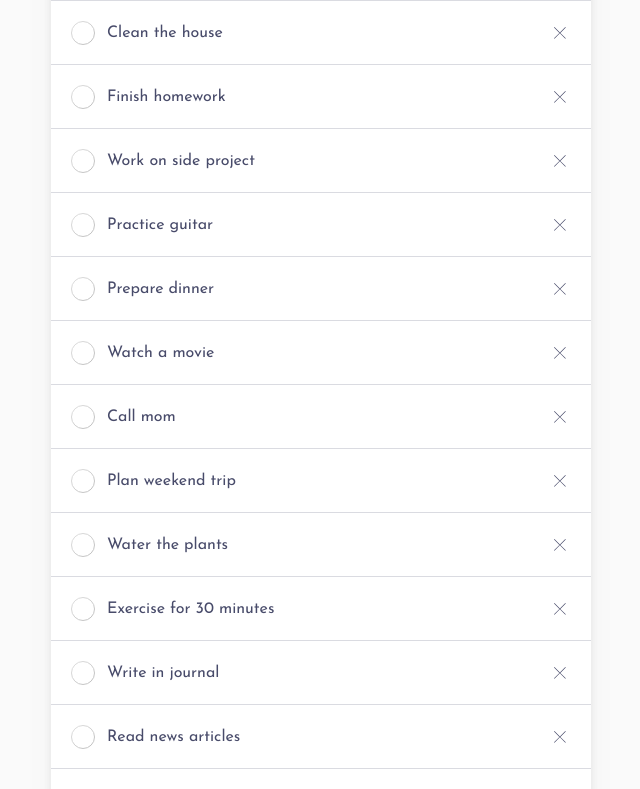
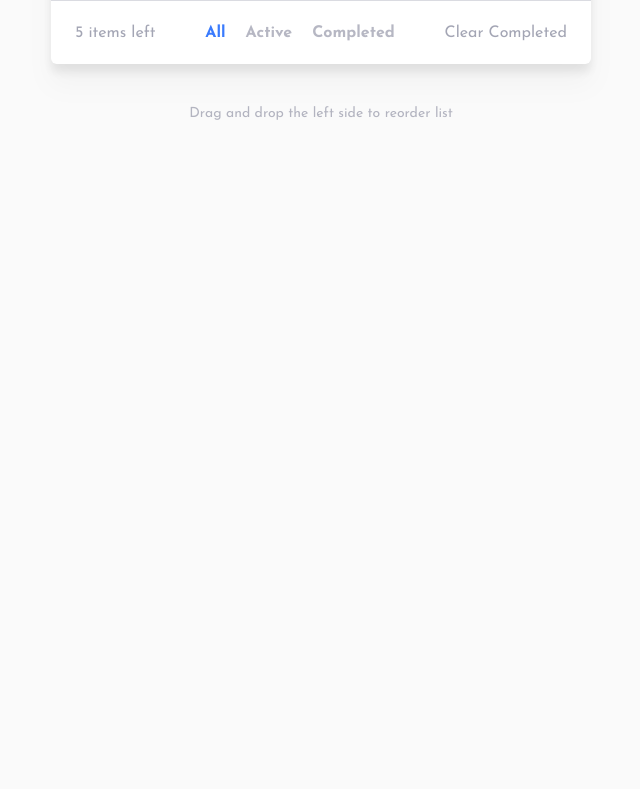
Before and after one commit to Hugo-Farias/fem-todo-app, a React (Vite) app: page / in a window 1280 px wide. Shown: the part 580-1369 px from the top of the page, without its empty margins (319-959 px from the left). After the commit the page ends 800 px from the top, so only its background shows below. Built offline with nearby package versions, Linux system fonts and the light colour scheme.

Commit message:
saving list to storage through useEffect, bug to be fixed later

```diff
--- a/src/App.tsx
+++ b/src/App.tsx
@@ -11,6 +11,7 @@ import {
   toggleFromList,
   addToList,
   clearList,
+  storageListKey,
 } from "./helper.ts";
 import { AnimatePresence, Reorder, motion } from "framer-motion";
 import ListItem from "./component/ListItem.tsx";
@@ -24,20 +25,6 @@ const dummy = [
   { id: 4, name: "Read for 1 hour", marked: false },
   { id: 5, name: "Pick up groceries", marked: false },
   { id: 6, name: "Complete Todo App on Frontend Mentor", marked: false },
-  { id: 7, name: "Clean the house", marked: false },
-  { id: 8, name: "Finish homework", marked: false },
-  { id: 9, name: "Work on side project", marked: false },
-  { id: 10, name: "Practice guitar", marked: false },
-  { id: 11, name: "Prepare dinner", marked: false },
-  { id: 12, name: "Watch a movie", marked: false },
-  { id: 13, name: "Call mom", marked: false },
-  { id: 14, name: "Plan weekend trip", marked: false },
-  { id: 15, name: "Water the plants", marked: false },
-  { id: 16, name: "Exercise for 30 minutes", marked: false },
-  { id: 17, name: "Write in journal", marked: false },
-  { id: 18, name: "Read news articles", marked: false },
-  { id: 19, name: "Organize desk", marked: false },
-  { id: 20, name: "Update resume", marked: false },
 ];
 
 export type dataType = typeof dummy;
@@ -48,7 +35,9 @@ function App() {
   const inputType = useInputType();
   const textInputRef = useRef<ElementRef<"input">>(null);
   const [filter, setFilter] = useState<filterT>("all");
-  const [data, setData] = useState<dataType>(dummy);
+  const [data, setData] = useState<dataType>(
+    getLocalStorage(storageListKey, dummy),
+  );
   const [darkmode, setDarkmode] = useState<boolean>(
     getLocalStorage(
       storageThemeKey,
@@ -63,6 +52,12 @@ function App() {
     );
     setLocalStorage(storageThemeKey, darkmode);
   }, [darkmode]);
+
+  //TODO fix bug deleting completed tasks when reordering while fitered by 'active'
+  useEffect(() => {
+    data.forEach((v) => console.log(v));
+    setLocalStorage(storageListKey, data);
+  }, [data]);
 
   const handleAdd = function () {
     if (!textInputRef.current) return;
@@ -132,9 +127,7 @@ function App() {
                 className="flex h-12 items-center rounded-b-md bg-bkg px-6 transition-colors md:h-16"
               >
                 <div className="flex w-full items-center justify-between text-content/50">
-                  <div className="">
-                    {data.filter((v) => !v.marked).length} items left
-                  </div>
+                  <div>{data.filter((v) => !v.marked).length} items left</div>
                   <div className="hidden sm:block">
                     <Filter filter={(t) => setFilter(t)} active={filter} />
                   </div>
--- a/src/helper.ts
+++ b/src/helper.ts
@@ -1,14 +1,15 @@
 import { dataType } from "./App.tsx";
 
 export const storageThemeKey = "darkMode";
+export const storageListKey = "list";
 
 // Set value in localStorage
-export const setLocalStorage = (key: string, value: boolean) => {
+export const setLocalStorage = <T>(key: string, value: T) => {
   localStorage.setItem(key, JSON.stringify(value));
 };
 
 // Get value from localStorage
-export const getLocalStorage = (key: string, fallback: boolean) => {
+export const getLocalStorage = <T>(key: string, fallback: T) => {
   const storedValue = localStorage.getItem(key);
   if (!storedValue) {
     return fallback;
--- a/src/index.css
+++ b/src/index.css
@@ -13,17 +13,6 @@
     transition-property: background-image, background-color;
     background-repeat: no-repeat;
     background-size: contain;
-    min-height: 341px;
-    max-height: 341px;
-
-    @media (min-width: 640px) {
-      min-height: 400px;
-      max-height: unset;
-    }
-
-    @media (min-width: 1921px) {
-      background-size: cover;
-    }
 
     &[data-theme="light"] {
       --bkg: 0 0% 100%;
```
